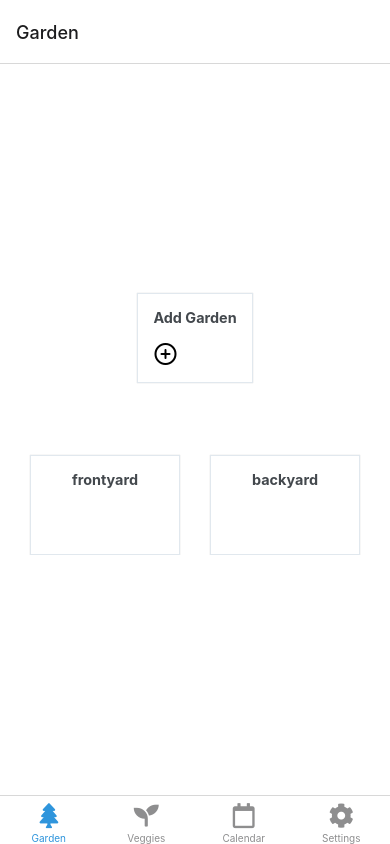
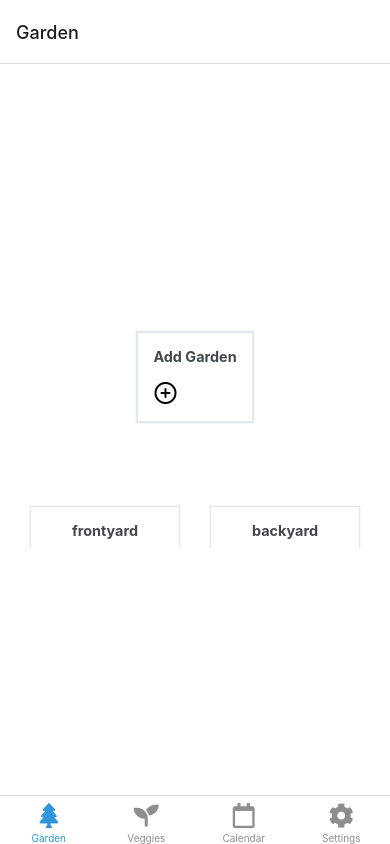
Before and after one commit to Cliffsters-Inc/garden-manager-native, a React Native app: screen / in a window 390 px wide. Built offline with nearby package versions, Linux system fonts and the light colour scheme; what expo-linking would draw is missing.

Commit message:
Create and modify stylesheets to correctly display tabs in ios devices.

```diff
--- a/components/AddBedCard.tsx
+++ b/components/AddBedCard.tsx
@@ -43,7 +43,7 @@ export const AddBedCard: FunctionComponent<BedCardsProps> = ({
   };
 
   return (
-    <View>
+    <View style={styles.container}>
       <Pressable style={styles.container} onPress={() => setIsVisible(true)}>
         <Card containerStyle={styles.card}>
           <Card.Title>Add New Bed</Card.Title>
@@ -88,16 +88,17 @@ export const AddBedCard: FunctionComponent<BedCardsProps> = ({
 
 const styles = StyleSheet.create({
   container: {
-    flex: 0.5,
+    flex: 0.3,
     alignItems: "center",
     justifyContent: "center",
     width: "100%",
     padding: 15,
+    marginTop: 100,
   },
   card: {
     minHeight: 80,
     minWidth: 100,
-    borderWidth: 1,
+    borderWidth: 2,
   },
   bottomSheet: {
     flex: 1,
--- a/components/AddGardenCard.tsx
+++ b/components/AddGardenCard.tsx
@@ -79,16 +79,17 @@ export const AddGardenCard: React.FunctionComponent = () => {
 
 const styles = StyleSheet.create({
   container: {
-    flex: 0.5,
+    flex: 0.3,
     alignItems: "center",
     justifyContent: "center",
     width: "100%",
     padding: 15,
+    marginTop: 100,
   },
   card: {
     minHeight: 80,
     minWidth: 100,
-    borderWidth: 1,
+    borderWidth: 2,
   },
   bottomSheet: {
     flex: 1,
--- a/components/BedCards.tsx
+++ b/components/BedCards.tsx
@@ -1,8 +1,8 @@
 import { FunctionComponent } from "react";
-import { FlatList, Pressable } from "react-native";
-import { Button, Card } from "react-native-elements";
-import { gardenActions, gardenSelectors } from "../services/garden/gardenSlice";
-import { useAppDispatch, useAppSelector } from "../store";
+import { FlatList, Pressable, StyleSheet } from "react-native";
+import { Card } from "react-native-elements";
+import { gardenSelectors } from "../services/garden/gardenSlice";
+import { useAppSelector } from "../store";
 import { Text, View } from "./Themed";
 
 type BedCardsProps = {
@@ -21,7 +21,7 @@ export const BedCards: FunctionComponent<BedCardsProps> = ({
   const beds = selectedGardenObject?.beds;
 
   return (
-    <View>
+    <View style={styles.container}>
       <Text>{selectedGardenObject?.name}</Text>
       <FlatList
         numColumns={2}
@@ -29,7 +29,7 @@ export const BedCards: FunctionComponent<BedCardsProps> = ({
         data={beds}
         renderItem={({ item }) => (
           <Pressable>
-            <Card>
+            <Card containerStyle={styles.card}>
               <Card.Title>{item.name}</Card.Title>
             </Card>
           </Pressable>
@@ -38,3 +38,18 @@ export const BedCards: FunctionComponent<BedCardsProps> = ({
     </View>
   );
 };
+
+const styles = StyleSheet.create({
+  container: {
+    flex: 0.7,
+    alignItems: "center",
+    justifyContent: "center",
+    width: "100%",
+    padding: 15,
+  },
+  card: {
+    minHeight: 100,
+    minWidth: 150,
+    borderWidth: 1,
+  },
+});
--- a/components/GardenCards.tsx
+++ b/components/GardenCards.tsx
@@ -26,7 +26,6 @@ export const GardenCards = ({
   };
 
   useEffect(() => {
-    console.log("effecr ran");
     if (selectedGardenId !== "") {
       navigation.navigate("BedsTabScreen", { id: selectedGardenId });
     }
@@ -52,7 +51,7 @@ export const GardenCards = ({
 
 const styles = StyleSheet.create({
   container: {
-    flex: 1,
+    flex: 0.5,
     alignItems: "center",
     justifyContent: "center",
     width: "100%",
--- a/screens/BedsTabScreen.tsx
+++ b/screens/BedsTabScreen.tsx
@@ -1,4 +1,5 @@
 import { NativeStackScreenProps } from "@react-navigation/native-stack";
+import { StyleSheet } from "react-native";
 import { AddBedCard } from "../components/AddBedCard";
 import { BedCards } from "../components/BedCards";
 import { View } from "../components/Themed";
@@ -11,7 +12,7 @@ export const BedsTabScreen = ({
   const { id } = route.params;
 
   return (
-    <View>
+    <View style={styles.container}>
       <View>
         <AddBedCard selectedGardenId={id} />
       </View>
@@ -21,3 +22,16 @@ export const BedsTabScreen = ({
     </View>
   );
 };
+
+const styles = StyleSheet.create({
+  container: {
+    flex: 1,
+    alignItems: "center",
+    justifyContent: "center",
+  },
+  title: {
+    fontSize: 20,
+    fontWeight: "bold",
+    marginTop: "50%",
+  },
+});
--- a/screens/GardenTabScreen.tsx
+++ b/screens/GardenTabScreen.tsx
@@ -35,6 +35,5 @@ const styles = StyleSheet.create({
     fontSize: 20,
     fontWeight: "bold",
     marginTop: "50%",
-    backgroundColor: "red",
   },
 });
--- a/services/garden/gardenSlice.ts
+++ b/services/garden/gardenSlice.ts
@@ -6,12 +6,16 @@ import { RootState } from "../../store";
 
 export const gardenSlice = createSlice({
   name: "gardens",
-  initialState: initialGardenState as Garden[],
+  initialState: initialGardenState as unknown as Garden[],
   reducers: {
     addGarden: (gardens, action: PayloadAction<{ name: string }>) => {
       const { payload } = action;
 
-      gardens.push({ name: payload.name, id: nanoid(), beds: [] });
+      gardens.push({
+        name: payload.name,
+        id: nanoid(),
+        beds: [{ name: "1", id: nanoid(), veggies: [] }],
+      });
     },
     removeGarden: (gardens, action: PayloadAction<{ id: string }>) => {
       const { payload } = action;
```
